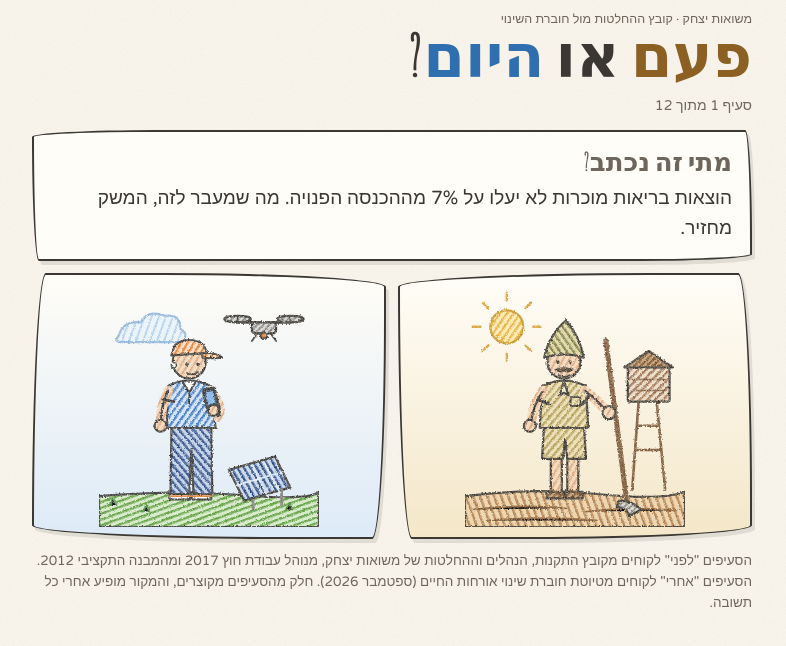
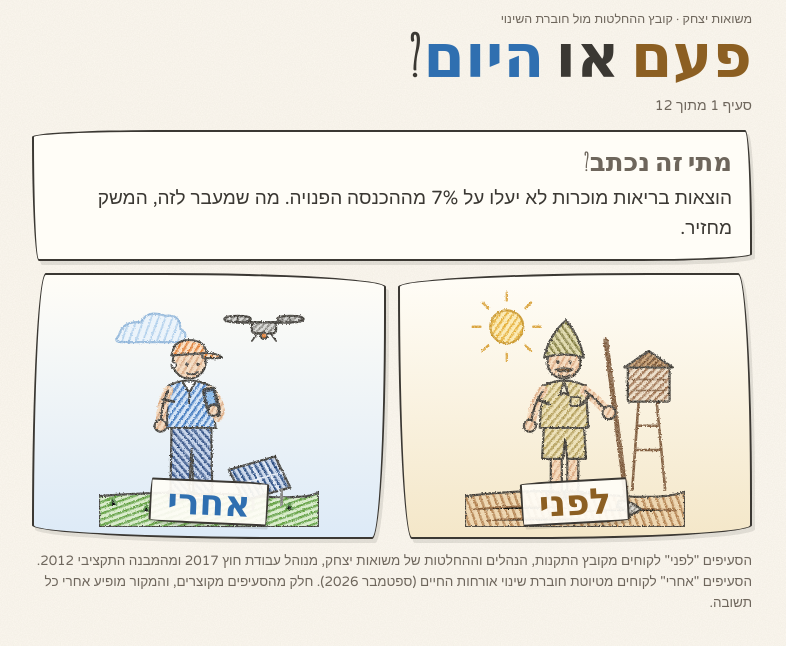
Before and after one commit to udahorn/udahorn.github.io, a plain HTML site: page pam-hayom/index.html in a window 1280 px wide. Shown: the whole page, without its empty margins (248-1034 px from the left). Drawn offline with Linux system fonts and the light colour scheme.

Commit message:
פעם או היום: before/after labels on the drawings
Co-Authored-By: Claude Opus 5.5 <noreply@anthropic.com>
Claude-Session: https://claude.ai/code/session_01TTYKuRM7L8NRWwwrLBH8Sq

```diff
--- a/pam-hayom/index.html
+++ b/pam-hayom/index.html
@@ -58,6 +58,9 @@ h1,h2,h3,p{margin:0}
 .era.old .cap{color:var(--old)} .era.new .cap{color:var(--new)}
 .era.old{background:linear-gradient(var(--sheet),var(--old-tint))} .era.new{background:linear-gradient(var(--sheet),var(--new-tint))}
 .era.dim{opacity:.5}
+.era .lbl{position:absolute;bottom:14px;left:50%;transform:translateX(-50%) rotate(-3deg);font-family:var(--f-hand);font-weight:700;font-size:36px;line-height:1.1;padding:0 16px;background:rgba(255,253,247,.93);box-shadow:2px 3px 0 rgba(59,56,51,.15);white-space:nowrap}
+.era.new .lbl{transform:translateX(-50%) rotate(2.5deg)}
+.era.old .lbl{color:var(--old)} .era.new .lbl{color:var(--new)}
 .ring{position:absolute;inset:-10px;width:calc(100% + 20px);height:calc(100% + 20px);pointer-events:none;overflow:visible}
 .ring path{fill:none;stroke-width:5;stroke-linecap:round;stroke-dasharray:1200;stroke-dashoffset:1200;animation:draw .7s ease-out forwards}
 @keyframes draw{to{stroke-dashoffset:0}}
@@ -113,9 +116,11 @@ h1,h2,h3,p{margin:0}
     <div class="eras">
       <button class="era old sketch" type="button" id="bOld" aria-label="לפני השינוי">
         <svg class="pic" viewBox="0 0 200 220" aria-hidden="true"><use href="#artOld"/></svg>
+        <span class="lbl sketch" aria-hidden="true">לפני</span>
       </button>
       <button class="era new sketch2" type="button" id="bNew" aria-label="אחרי השינוי">
         <svg class="pic" viewBox="0 0 200 220" aria-hidden="true"><use href="#artNew"/></svg>
+        <span class="lbl sketch2" aria-hidden="true">אחרי</span>
       </button>
     </div>
   </div>
```
